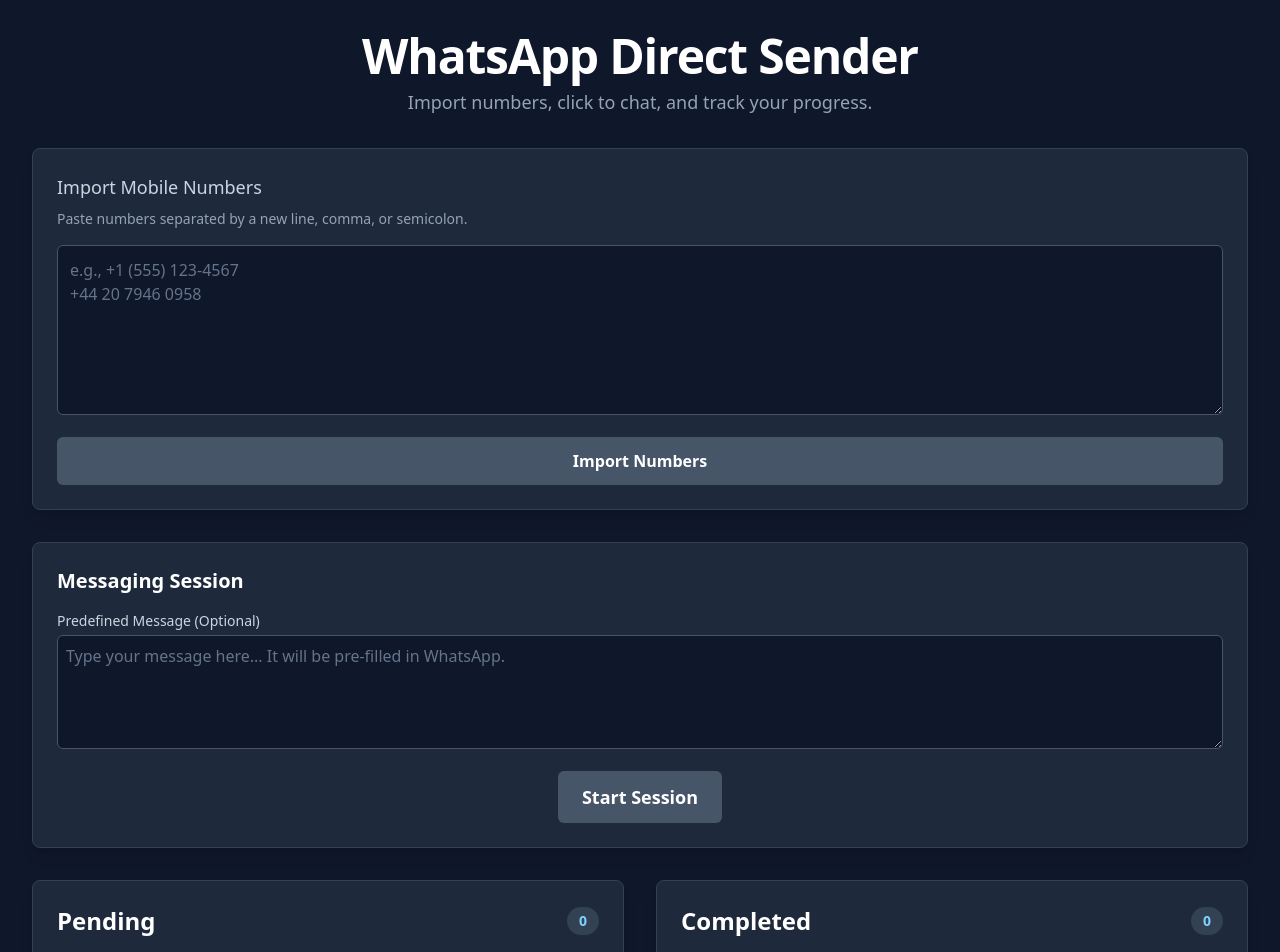
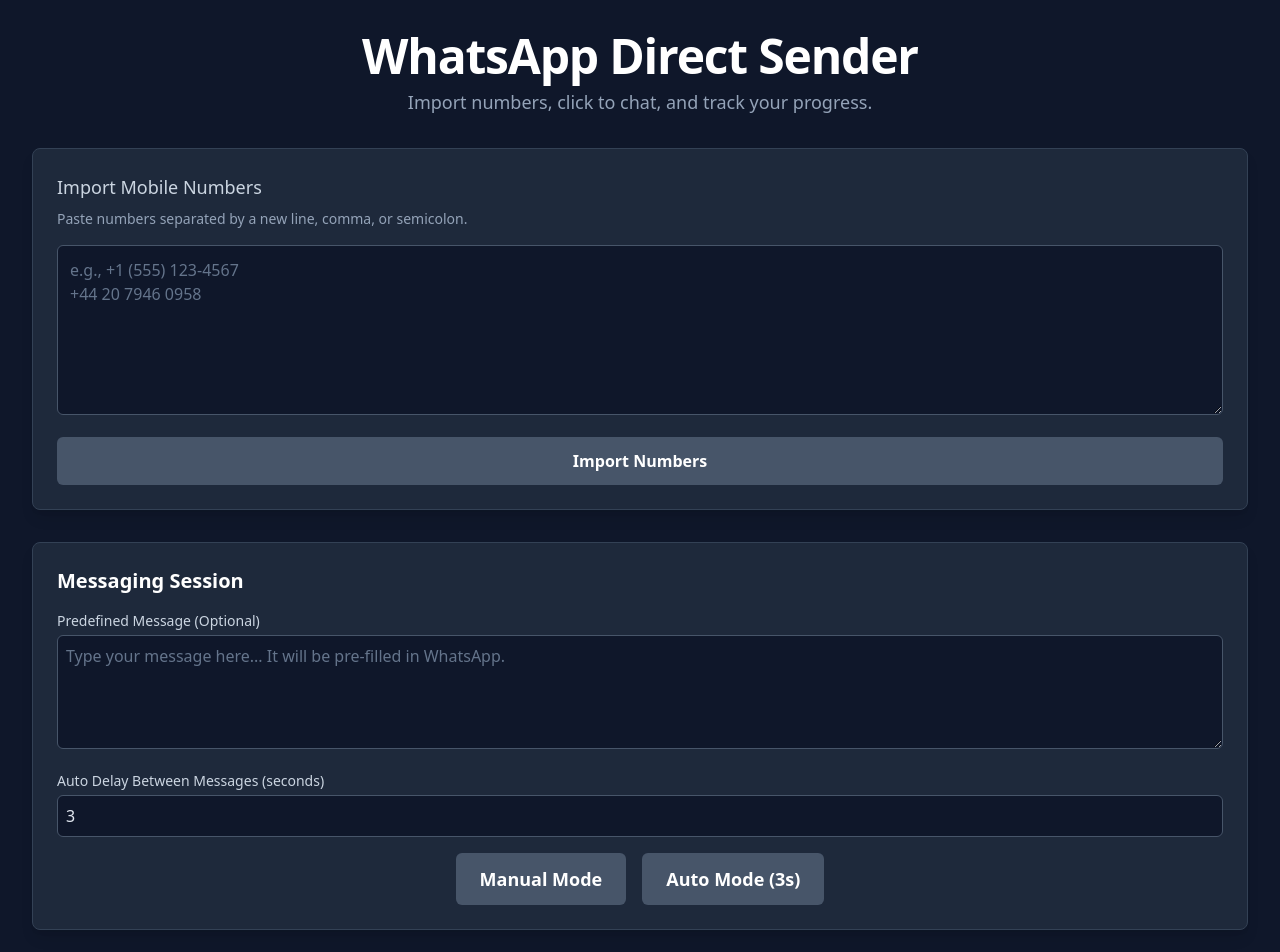
Before and after one commit to sagargosai3/Whatsapp-Bulk-Message-Send, a React (Vite) app: page / in a window 1280 px wide. Shown: the top 952 px of the page. Built offline with nearby package versions, Linux system fonts and the light colour scheme.

Commit message:
initial commit

```diff
--- a/components/SessionManager.tsx
+++ b/components/SessionManager.tsx
@@ -1,4 +1,4 @@
-import React from 'react';
+import React, { useState, useEffect } from 'react';
 
 interface SessionManagerProps {
   sessionState: 'idle' | 'running';
@@ -23,8 +23,37 @@ const SessionManager: React.FC<SessionManagerProps> = ({
   completedCount,
   totalCount,
 }) => {
+  const [delay, setDelay] = useState(3);
+  const [autoMode, setAutoMode] = useState(false);
+  const [countdown, setCountdown] = useState(0);
+
   const isSessionActive = sessionState === 'running';
   const progressPercentage = totalCount > 0 ? (completedCount / totalCount) * 100 : 0;
+
+  // Auto-processing with countdown
+  useEffect(() => {
+    if (autoMode && isSessionActive && pendingCount > 0 && countdown > 0) {
+      const timer = setTimeout(() => {
+        setCountdown(countdown - 1);
+      }, 1000);
+      return () => clearTimeout(timer);
+    } else if (autoMode && isSessionActive && pendingCount > 0 && countdown === 0) {
+      onNext();
+      setCountdown(delay);
+    }
+  }, [autoMode, isSessionActive, pendingCount, countdown, delay, onNext]);
+
+  const handleAutoStart = () => {
+    setAutoMode(true);
+    setCountdown(delay);
+    onStart();
+  };
+
+  const handleStop = () => {
+    setAutoMode(false);
+    setCountdown(0);
+    onStop();
+  };
 
   return (
     <div className="bg-slate-800 p-6 rounded-lg shadow-lg border border-slate-700">
@@ -46,28 +75,61 @@ const SessionManager: React.FC<SessionManagerProps> = ({
         />
       </div>
 
+      {/* Auto Mode Delay */}
+      <div className="mb-4">
+        <label htmlFor="delay-input" className="block text-sm font-medium text-slate-300 mb-1">
+          Auto Delay Between Messages (seconds)
+        </label>
+        <input
+          id="delay-input"
+          type="number"
+          min="1"
+          max="60"
+          value={delay}
+          onChange={(e) => setDelay(Number(e.target.value))}
+          className="w-full bg-slate-900 border border-slate-600 rounded-md p-2 text-slate-200 focus:ring-2 focus:ring-sky-500 focus:border-sky-500 transition duration-200"
+          disabled={isSessionActive}
+        />
+      </div>
+
       {/* Action Buttons */}
-      <div className="flex items-center justify-center gap-4">
+      <div className="flex items-center justify-center gap-4 flex-wrap">
         {sessionState === 'idle' && (
+          <>
             <button
               onClick={onStart}
               disabled={pendingCount === 0}
-            className="w-full sm:w-auto bg-green-600 text-white font-bold py-3 px-6 rounded-md hover:bg-green-700 focus:outline-none focus:ring-2 focus:ring-offset-2 focus:ring-offset-slate-800 focus:ring-green-500 transition-colors duration-300 disabled:bg-slate-600 disabled:cursor-not-allowed text-lg"
+              className="bg-green-600 text-white font-bold py-3 px-6 rounded-md hover:bg-green-700 focus:outline-none focus:ring-2 focus:ring-offset-2 focus:ring-offset-slate-800 focus:ring-green-500 transition-colors duration-300 disabled:bg-slate-600 disabled:cursor-not-allowed text-lg"
             >
-            Start Session
+              Manual Mode
             </button>
+            <button
+              onClick={handleAutoStart}
+              disabled={pendingCount === 0}
+              className="bg-purple-600 text-white font-bold py-3 px-6 rounded-md hover:bg-purple-700 focus:outline-none focus:ring-2 focus:ring-offset-2 focus:ring-offset-slate-800 focus:ring-purple-500 transition-colors duration-300 disabled:bg-slate-600 disabled:cursor-not-allowed text-lg"
+            >
+              Auto Mode ({delay}s)
+            </button>
+          </>
         )}
 
         {isSessionActive && (
           <>
+            {!autoMode && (
               <button
                 onClick={onNext}
                 disabled={pendingCount === 0}
-              className="w-full sm:w-auto bg-sky-600 text-white font-bold py-3 px-6 rounded-md hover:bg-sky-700 focus:outline-none focus:ring-2 focus:ring-offset-2 focus:ring-offset-slate-800 focus:ring-sky-500 transition-colors duration-300 disabled:bg-slate-600 disabled:cursor-not-allowed text-lg"
+                className="bg-sky-600 text-white font-bold py-3 px-6 rounded-md hover:bg-sky-700 focus:outline-none focus:ring-2 focus:ring-offset-2 focus:ring-offset-slate-800 focus:ring-sky-500 transition-colors duration-300 disabled:bg-slate-600 disabled:cursor-not-allowed text-lg"
               >
                 Process Next Contact
               </button>
-            <button onClick={onStop} className="bg-red-600 text-white font-bold py-3 px-6 rounded-md hover:bg-red-700 transition-colors text-lg">
+            )}
+            {autoMode && countdown > 0 && (
+              <div className="bg-purple-600 text-white font-bold py-3 px-6 rounded-md text-lg">
+                Next in {countdown}s...
+              </div>
+            )}
+            <button onClick={handleStop} className="bg-red-600 text-white font-bold py-3 px-6 rounded-md hover:bg-red-700 transition-colors text-lg">
               Stop Session
             </button>
           </>
@@ -76,7 +138,10 @@ const SessionManager: React.FC<SessionManagerProps> = ({
 
       {isSessionActive && (
         <p className="text-sm text-slate-400 mt-4 text-center">
-            After sending your message, close the WhatsApp tab and click "Process Next Contact".
+            {autoMode
+              ? "Auto mode: WhatsApp chats will open automatically with the set delay."
+              : "After sending your message, close the WhatsApp tab and click 'Process Next Contact'."
+            }
         </p>
       )}
 
```
Lines whose indentation alone changed are shown as unchanged.
